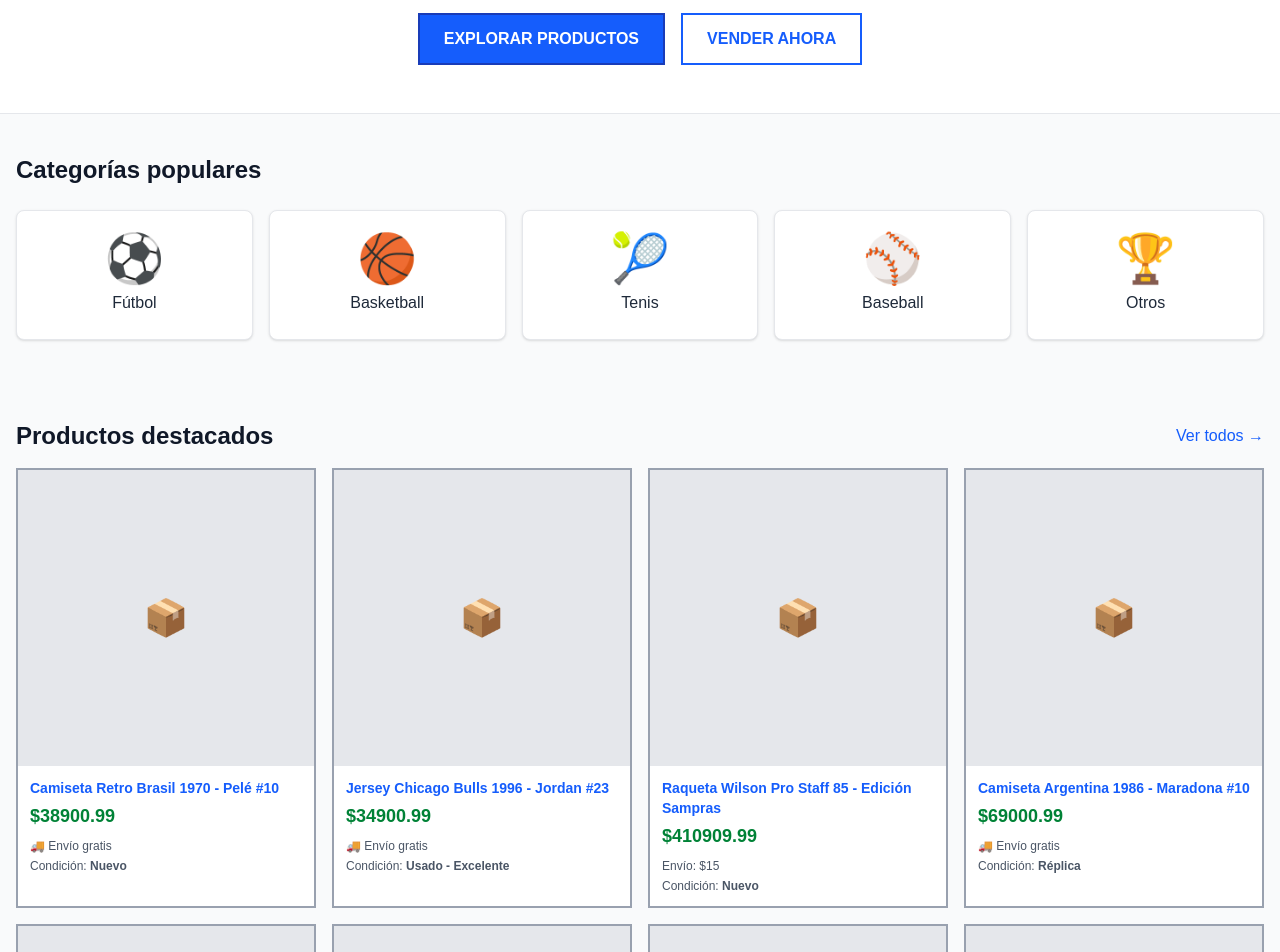
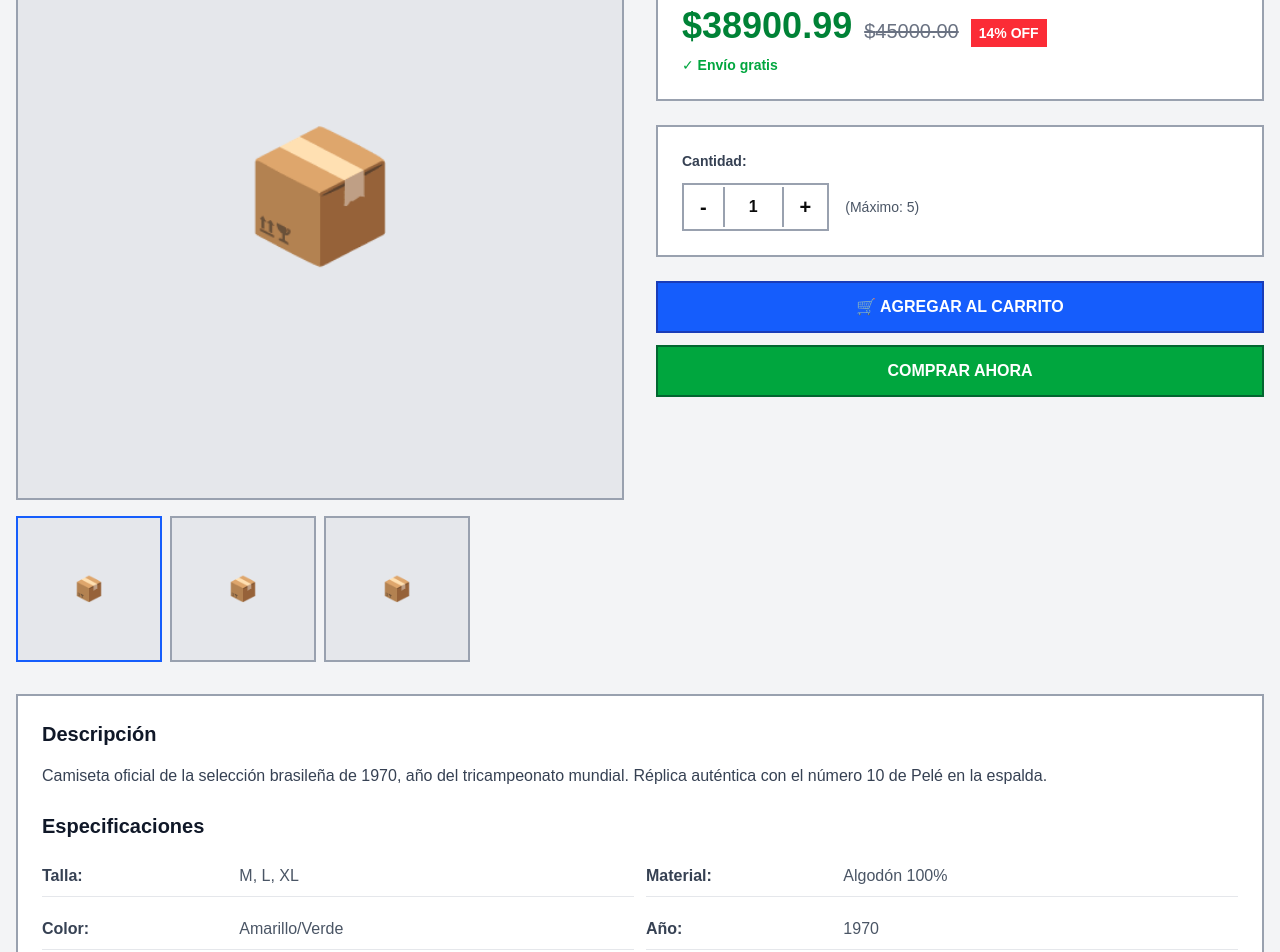
Before and after one commit to PowerSystem2024/e-retro-legends-double-commit, a React (Vite) app in the folder frontend/: page /product/1 in a window 1280 px wide. Before the commit this address led to /. Shown: the part 340-1292 px from the top of the page. Built offline with nearby package versions, Linux system fonts and the light colour scheme; no server answers.

Commit message:
CreateProducDetail + fix

```diff
--- a/frontend/src/App.jsx
+++ b/frontend/src/App.jsx
@@ -14,6 +14,7 @@ import Footer from "./components/layout/Footer";
 import { Home } from "./pages/Public/Home";
 import { Login } from "./pages/Auth/Login";
 import { Register } from "./pages/Auth/Register";
+import ProductDetail  from "./components/common/ProductDetail";
 
 // Páginas comprador
 import Cart from "./pages/Buyer/Cart";
@@ -72,6 +73,7 @@ function App() {
               <Route path="/" element={<Home />} />
               <Route path="/login" element={<Login />} />
               <Route path="/register" element={<Register />} />
+              <Route path="/product/:id" element={<ProductDetail />} />
 
               {/* Rutas Comprador */}
               <Route path="/cart" element={<Cart />} />
--- a/frontend/src/components/common/ProductCard.jsx
+++ b/frontend/src/components/common/ProductCard.jsx
@@ -1,11 +1,22 @@
-import React from "react";
+// import React, { use } from "react";
 import { Link } from "react-router-dom";
+import { useCart } from "../../contexts/CartContext";
 
-export const ProductCard = ({ product }) => {
+export const ProductCard = ({ product, onAddToCart }) => {
+  const { addToCart } = useCart();
+
+  const handleAdd = (e) => {
+    e.preventDefault();
+    e.stopPropagation();
+    // Si el padre pasa onAddToCart, se usa; si no, usamos addToCart del contexto
+    const fn = typeof onAddToCart === "function" ? onAddToCart : addToCart;
+    fn(product);
+  };
+
   return (
-    <div className="border-2 border-gray-400 bg-white hover:shadow-lg transition-shadow duration-200">
-      <Link to={`/product/${product.id}`}>
-        <div className="aspect-square bg-gray-200 flex items-center justify-center overflow-hidden">
+    <div className="border-2 border-gray-400 bg-white hover:shadow-lg transition-shadow duration-200 h-full flex flex-col justify-between">
+      <Link to={`/product/${product.id}`} className="flex-1 block">
+        <div className="w-full aspect-square bg-gray-200 flex items-center justify-center overflow-hidden">
           {product.image ? (
             <img
               src={product.image}
@@ -44,7 +55,17 @@ export const ProductCard = ({ product }) => {
             </p>
           )}
         </div>
-      </Link>
+        </Link>
+      <div className="p-3 pt-0">
+        <button
+          onClick={handleAdd}
+          className="w-full bg-blue-600 hover:bg-blue-700 text-white text-sm font-semibold py-2 px-3 rounded cursor-pointer transition"
+          aria-label={`Agregar " ${product.name} " al carrito`}
+          title={`Agregar "${product.name}" al carrito`}
+          >
+          Agregar al carrito
+        </button>
+      </div>
     </div>
   );
 };
--- /dev/null
+++ b/frontend/src/components/common/ProductDetail.jsx
@@ -0,0 +1,217 @@
+import React, { useState } from 'react';
+import { useParams, useNavigate, Link } from 'react-router-dom';
+import { useCart } from '../../contexts/CartContext';
+import Button from '../../components/common/Button';
+
+const ProductDetail = () => {
+  const { id } = useParams();
+  const navigate = useNavigate();
+  const { addToCart } = useCart();
+  const [quantity, setQuantity] = useState(1);
+  const [selectedImage, setSelectedImage] = useState(0);
+
+  // Datos de ejemplo - en producción vendrían del backend
+  const products = {
+    1: {
+      id: 1,
+      name: "Camiseta Retro Brasil 1970 - Pelé #10",
+      price: 38900.99,
+      originalPrice: 45000.00,
+      images: [null, null, null],
+      description: "Camiseta oficial de la selección brasileña de 1970, año del tricampeonato mundial. Réplica auténtica con el número 10 de Pelé en la espalda.",
+      condition: "Nuevo",
+      shipping: "free",
+      category: "Fútbol",
+      seller: "Retro Sports Collection",
+      stock: 5,
+      specifications: {
+        "Talla": "M, L, XL",
+        "Material": "Algodón 100%",
+        "Color": "Amarillo/Verde",
+        "Año": "1970"
+      }
+    },
+    // ... resto de productos
+  };
+
+  const product = products[id];
+
+  if (!product) {
+    return (
+      <div className="min-h-screen bg-gray-100 py-12">
+        <div className="max-w-4xl mx-auto px-4 text-center">
+          <h2 className="text-2xl font-bold text-gray-800 mb-4">Producto no encontrado</h2>
+          <Link to="/">
+            <Button variant="primary">Volver a la tienda</Button>
+          </Link>
+        </div>
+      </div>
+    );
+  }
+
+  const handleAddToCart = () => {
+    addToCart(product, quantity);
+    alert(`${quantity} ${quantity === 1 ? 'unidad' : 'unidades'} agregada(s) al carrito`);
+  };
+
+  const handleBuyNow = () => {
+    addToCart(product, quantity);
+    navigate('/cart');
+  };
+
+  return (
+    <div className="min-h-screen bg-gray-100 py-8">
+      <div className="max-w-7xl mx-auto px-4">
+        {/* Breadcrumb */}
+        <nav className="text-sm mb-6">
+          <Link to="/" className="text-blue-600 hover:underline">Inicio</Link>
+          <span className="mx-2 text-gray-400">/</span>
+          <Link to="/products" className="text-blue-600 hover:underline">Productos</Link>
+          <span className="mx-2 text-gray-400">/</span>
+          <span className="text-gray-600">{product.name}</span>
+        </nav>
+
+        <div className="grid grid-cols-1 lg:grid-cols-2 gap-8 mb-8">
+          {/* Galería de imágenes */}
+          <div className="space-y-4">
+            <div className="w-full aspect-square bg-gray-200 border-2 border-gray-400 flex items-center justify-center">
+              {product.images[selectedImage] ? (
+                <img
+                  src={product.images[selectedImage]}
+                  alt={product.name}
+                  className="w-full h-full object-cover"
+                />
+              ) : (
+                <div className="text-gray-400 text-9xl">📦</div>
+              )}
+            </div>
+
+            {product.images.length > 1 && (
+              <div className="grid grid-cols-4 gap-2">
+                {product.images.map((img, index) => (
+                  <button
+                    key={index}
+                    onClick={() => setSelectedImage(index)}
+                    className={`aspect-square bg-gray-200 border-2 ${
+                      selectedImage === index ? 'border-blue-600' : 'border-gray-400'
+                    } hover:border-blue-400 transition flex items-center justify-center`}
+                  >
+                    {img ? (
+                      <img src={img} alt={`Vista ${index + 1}`} className="w-full h-full object-cover" />
+                    ) : (
+                      <span className="text-2xl">📦</span>
+                    )}
+                  </button>
+                ))}
+              </div>
+            )}
+          </div>
+
+          {/* Información del producto */}
+          <div className="space-y-6">
+            <div>
+              <h1 className="text-3xl font-bold text-gray-900 mb-2">{product.name}</h1>
+              <div className="flex items-center gap-4 mb-4">
+                <span className="text-sm text-gray-600">Vendedor:</span>
+                <span className="text-sm font-semibold text-blue-600">{product.seller}</span>
+              </div>
+            </div>
+
+            {/* Precio */}
+            <div className="bg-white border-2 border-gray-400 p-6">
+              <div className="flex items-baseline gap-3 mb-2">
+                <span className="text-4xl font-bold text-green-700">
+                  ${product.price.toFixed(2)}
+                </span>
+                {product.originalPrice && (
+                  <>
+                    <span className="text-xl text-gray-500 line-through">
+                      ${product.originalPrice.toFixed(2)}
+                    </span>
+                    <span className="bg-red-500 text-white text-sm font-bold px-2 py-1">
+                      {Math.round((1 - product.price / product.originalPrice) * 100)}% OFF
+                    </span>
+                  </>
+                )}
+              </div>
+              <p className="text-sm text-gray-600">
+                {product.shipping === 'free' ? (
+                  <span className="text-green-600 font-semibold">✓ Envío gratis</span>
+                ) : (
+                  `Envío: $${product.shipping}`
+                )}
+              </p>
+            </div>
+
+            {/* Selector de cantidad */}
+            <div className="bg-white border-2 border-gray-400 p-6">
+              <label className="block text-sm font-semibold text-gray-700 mb-3">
+                Cantidad:
+              </label>
+              <div className="flex items-center gap-4">
+                <div className="flex items-center border-2 border-gray-400">
+                  <button
+                    onClick={() => setQuantity(Math.max(1, quantity - 1))}
+                    className="px-4 py-2 hover:bg-gray-200 font-bold text-xl"
+                  >
+                    -
+                  </button>
+                  <span className="px-6 py-2 border-x-2 border-gray-400 font-bold min-w-[60px] text-center">
+                    {quantity}
+                  </span>
+                  <button
+                    onClick={() => setQuantity(Math.min(product.stock, quantity + 1))}
+                    className="px-4 py-2 hover:bg-gray-200 font-bold text-xl"
+                  >
+                    +
+                  </button>
+                </div>
+                <span className="text-sm text-gray-600">
+                  (Máximo: {product.stock})
+                </span>
+              </div>
+            </div>
+
+            {/* Botones */}
+            <div className="space-y-3">
+              <Button
+                variant="primary"
+                size="large"
+                className="w-full"
+                onClick={handleAddToCart}
+              >
+                🛒 Agregar al Carrito
+              </Button>
+              <Button
+                variant="success"
+                size="large"
+                className="w-full"
+                onClick={handleBuyNow}
+              >
+                Comprar Ahora
+              </Button>
+            </div>
+          </div>
+        </div>
+
+        {/* Descripción */}
+        <div className="bg-white border-2 border-gray-400 p-6">
+          <h3 className="text-xl font-bold text-gray-900 mb-4">Descripción</h3>
+          <p className="text-gray-700 mb-6">{product.description}</p>
+
+          <h3 className="text-xl font-bold text-gray-900 mb-4">Especificaciones</h3>
+          <div className="grid grid-cols-1 md:grid-cols-2 gap-3">
+            {Object.entries(product.specifications).map(([key, value]) => (
+              <div key={key} className="flex border-b border-gray-200 py-2">
+                <span className="font-semibold text-gray-700 w-1/3">{key}:</span>
+                <span className="text-gray-600 w-2/3">{value}</span>
+              </div>
+            ))}
+          </div>
+        </div>
+      </div>
+    </div>
+  );
+};
+
+export default ProductDetail;
--- a/frontend/src/main.jsx
+++ b/frontend/src/main.jsx
@@ -3,11 +3,15 @@ import { createRoot } from "react-dom/client";
 import "./index.css";
 import App from "./App.jsx";
 import { AuthProvider } from "./contexts/AuthContext.jsx";
+import Cart from "./pages/Buyer/Cart.jsx";
+import { CartProvider } from "./contexts/CartContext.jsx";
 
 createRoot(document.getElementById("root")).render(
   <StrictMode>
     <AuthProvider>
-      <App />
+      <CartProvider>
+        <App />
+      </CartProvider>
     </AuthProvider>
   </StrictMode>
 );
```
